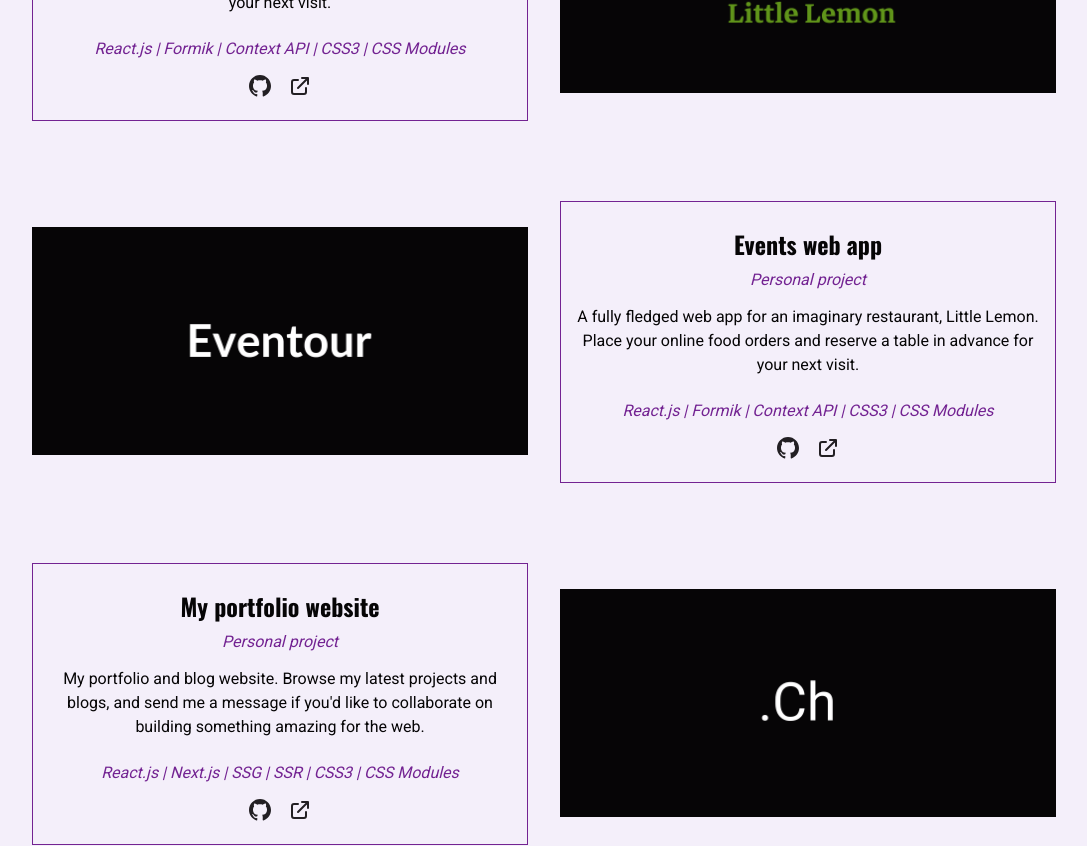
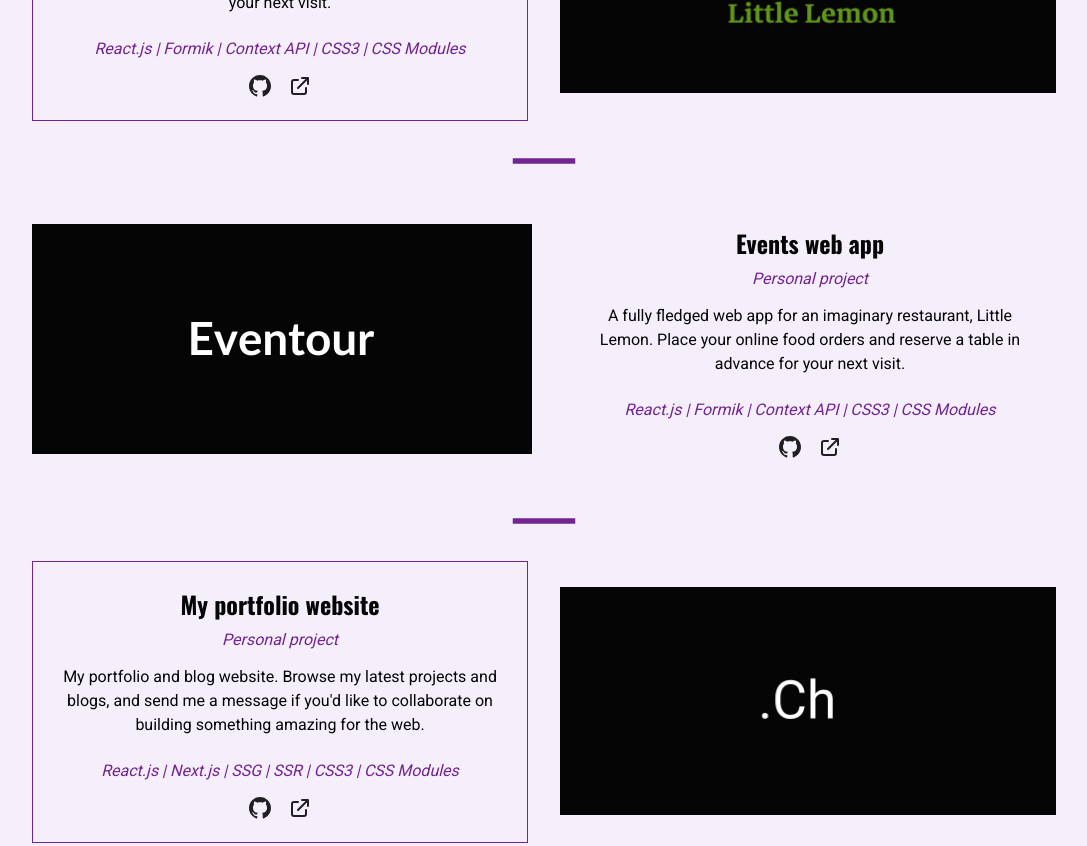
Before and after one commit to Chacho104/my-portfolio-blog-site, a Next.js app: page / in a window 1280 px wide. Shown: the part 1960-2806 px from the top of the page, without its empty margins (96-1183 px from the left). Built offline with nearby package versions, Linux system fonts and the light colour scheme.

Commit message:
Add and use useInView

```diff
--- a/components/projects/project-item.js
+++ b/components/projects/project-item.js
@@ -4,17 +4,21 @@ import { GrGithub } from "react-icons/gr";
 import { HiOutlineExternalLink } from "react-icons/hi";
 import { AiOutlineLine } from "react-icons/ai";
 import classes from "./project-item.module.css";
-import { Fragment } from "react";
+import { Fragment, useRef } from "react";
+import { useInView } from "framer-motion";
 
 function ProjectItem(props) {
+  const ref = useRef(null);
+  const isInView = useInView(ref, { once: true, amount: 0.75 });
+
   const { image, title, type, description, stack, github, website, layout } =
     props.project;
 
   if (layout === "text-first") {
     return (
       <Fragment>
-        <li className={classes.project}>
-          <div className={classes.text}>
+        <li className={classes.project} ref={ref}>
+          <div className={`${classes.text} ${isInView ? classes.inview : ""}`}>
             <div className={classes.content}>
               <h3>{title}</h3>
               <span>{type}</span>
@@ -30,13 +34,13 @@ function ProjectItem(props) {
               </Link>
             </div>
           </div>
-          <div className={classes.image}>
+          <div className={`${classes.image} ${isInView ? classes.inview : ""}`}>
             <Link href={website} target="_blank">
               <Image src={"/" + image} alt={title} width={500} height={230} />
             </Link>
           </div>
         </li>
-        <div className="line-break">
+        <div className={`line-break ${isInView ? "inview" : ""}`}>
           <AiOutlineLine />
         </div>
       </Fragment>
@@ -44,13 +48,13 @@ function ProjectItem(props) {
   } else {
     return (
       <Fragment>
-        <li className={classes.project}>
-          <div className={classes.image}>
+        <li className={classes.project} ref={ref}>
+          <div className={`${classes.image1} ${isInView ? classes.inview : ""}`}>
             <Link href={website} target="_blank">
               <Image src={"/" + image} alt={title} width={500} height={230} />
             </Link>
           </div>
-          <div className={classes.text}>
+          <div className={`${classes.text1} ${isInView ? classes.inview : ""}`}>
             <div className={classes.content}>
               <h3>{title}</h3>
               <span>{type}</span>
@@ -67,7 +71,7 @@ function ProjectItem(props) {
             </div>
           </div>
         </li>
-        <div className="line-break">
+        <div className={`line-break1 ${isInView ? "inview" : ""}`}>
           <AiOutlineLine />
         </div>
       </Fragment>
```
